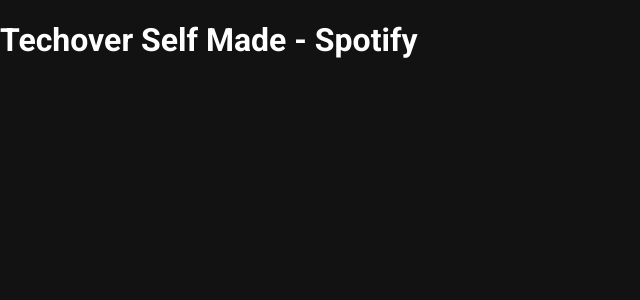
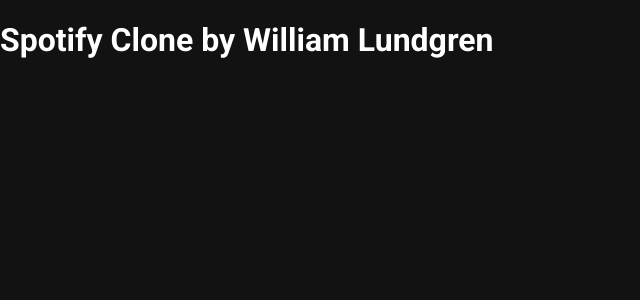
Before and after one commit to wmL94/Spotify-Clone, a React (Vite) app: page / in a window 1280 px wide. Shown: the top 300 px of the page, without its empty margins (0-640 px from the left). Built offline with nearby package versions, Linux system fonts and the light colour scheme.

Commit message:
changed title in app.jsx

```diff
--- a/src/App.jsx
+++ b/src/App.jsx
@@ -3,7 +3,7 @@
 function App() {
 	return (
 		<div className="App">
-			<h1>Techover Self Made - Spotify</h1>
+			<h1>Spotify Clone by William Lundgren</h1>
 		</div>
 	);
 }
```
